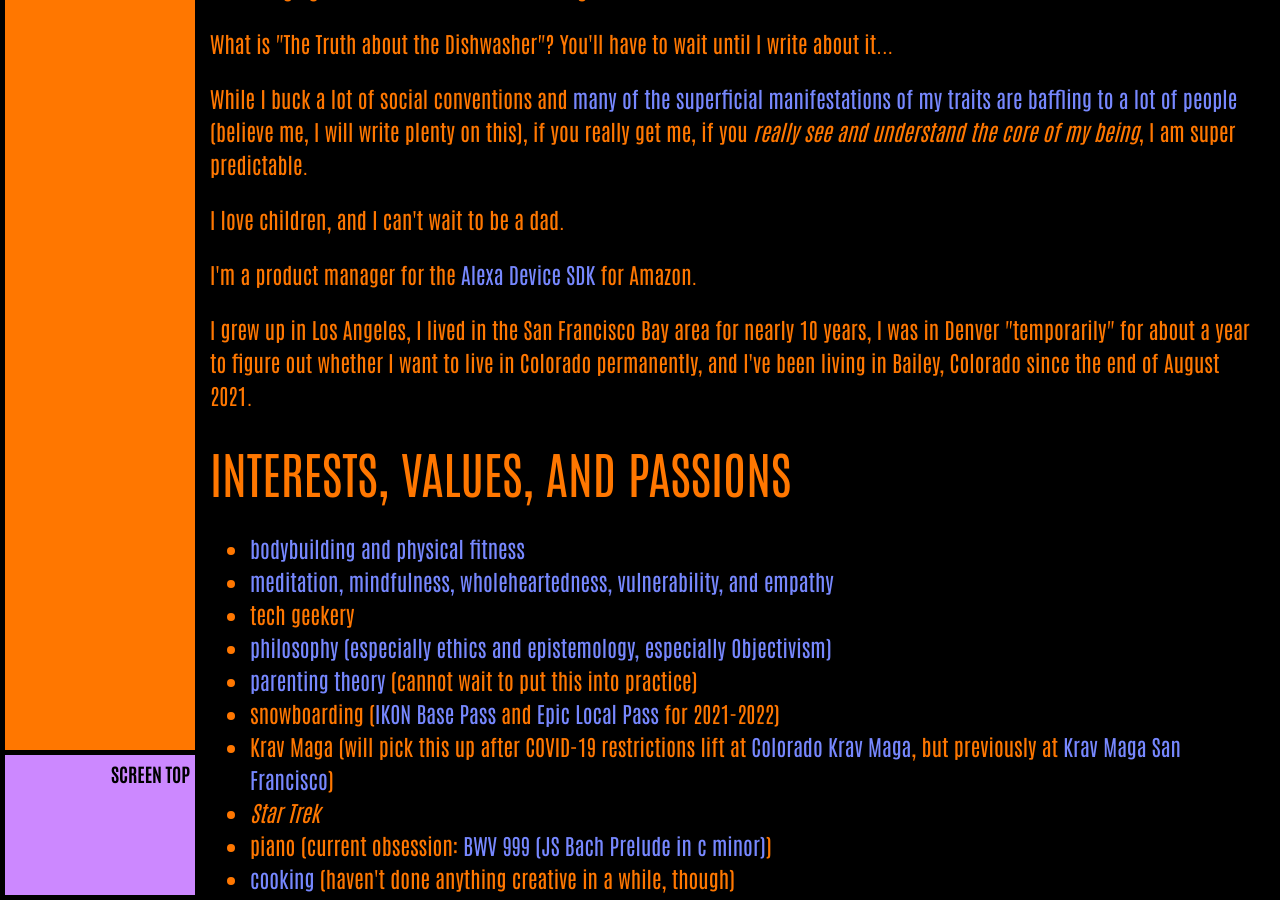
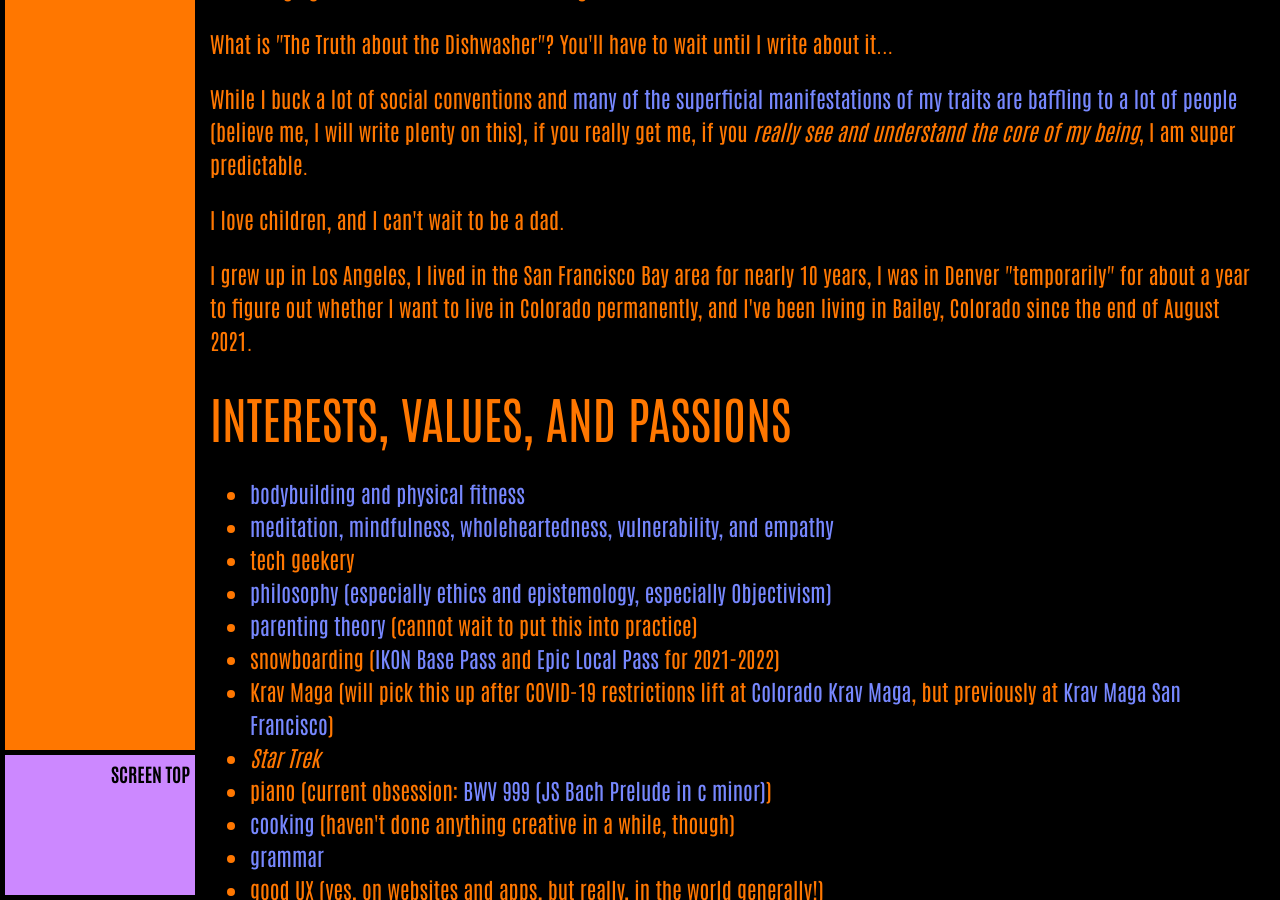
Before and after one commit to ArthurZey/arthurzey.github.io, a Jekyll site: the page built from _pages/tag_about.md, in a window 1280 px wide and 900 px high, scrolled down 3074 px. Built offline with Jekyll 4.4.1, drawn with Linux system fonts in a browser that asks for light colours; comment, search, counter and statistics services are not loaded.

Commit message:
got rid of line about currently working at Amazon

```diff
--- a/_pages/tag_about.md
+++ b/_pages/tag_about.md
@@ -95,8 +95,6 @@ What is "The Truth about the Dishwasher"? You'll have to wait until I write abou
 While I buck a lot of social conventions and [many of the superficial manifestations of my traits are baffling to a lot of people](/misunderstood/) (believe me, I will write plenty on this), if you really get me, if you _really see and understand the core of my being_, I am super predictable.
 
 I love children, and I can't wait to be a dad.
-
-I'm a product manager for the [Alexa Device SDK](https://developer.amazon.com/en-US/alexa/devices/alexa-built-in/development-resources/sdk){:target="&lowbar;blank"} for Amazon.
 
 I grew up in Los Angeles, I lived in the San Francisco Bay area for nearly 10 years, I was in Denver "temporarily" for about a year to figure out whether I want to live in Colorado permanently, and I've been living in Bailey, Colorado since the end of August 2021.
 
```
